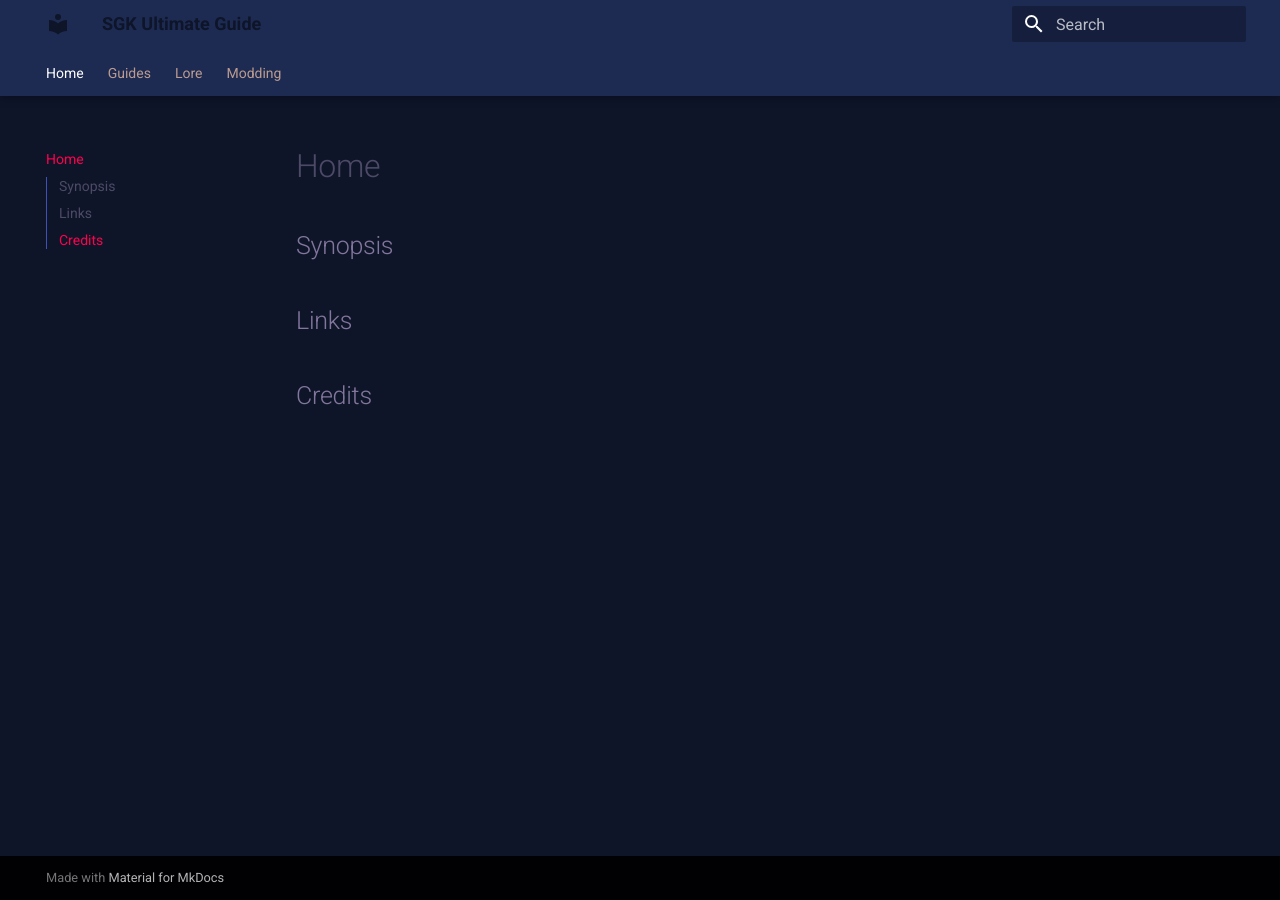
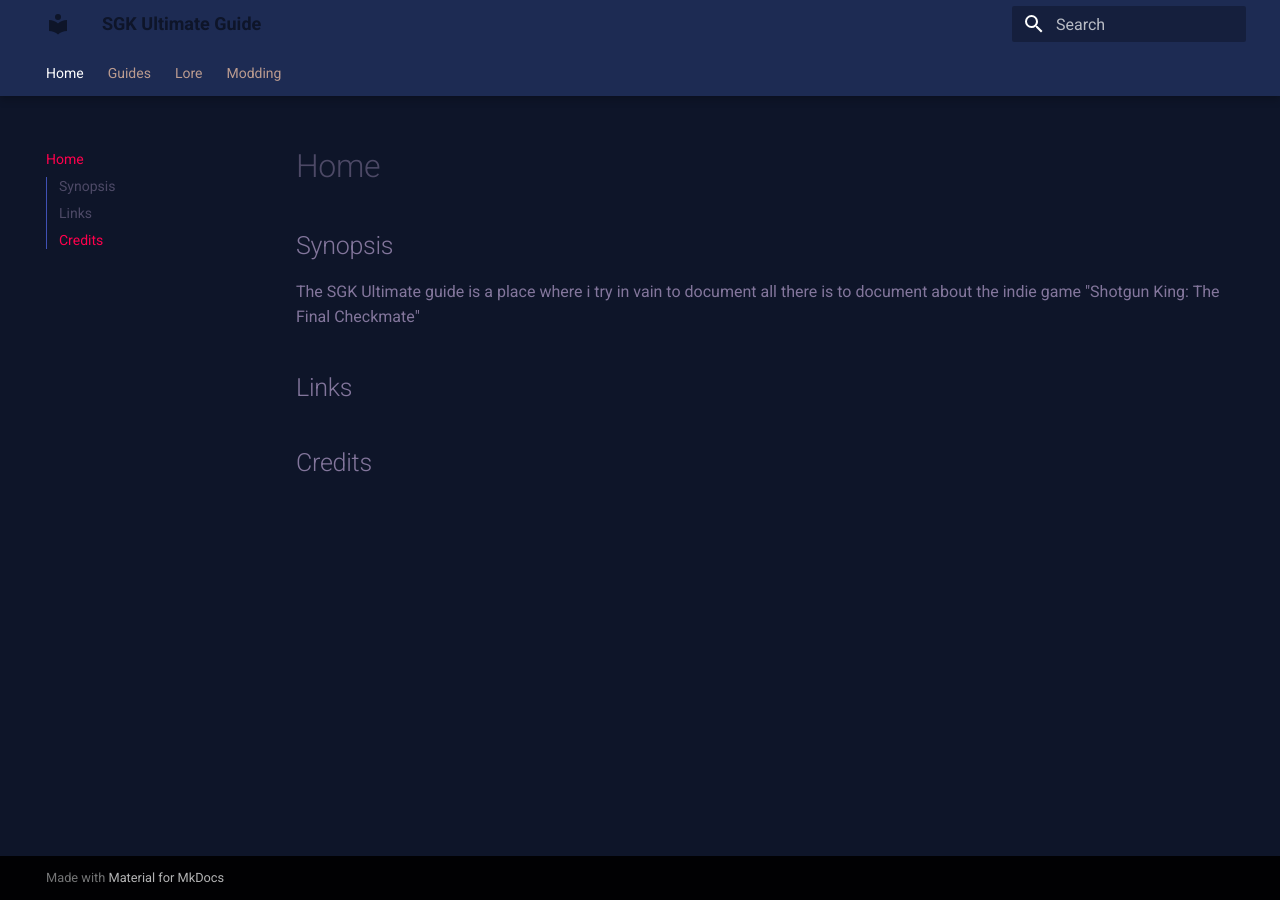
Before and after one commit to microbullet/microbullet.github.io, an MkDocs documentation site: the page built from docs/index.md, in a window 1280 px wide. Built offline with MkDocs 1.6.1 and Material for MkDocs 9.7.7, drawn with Linux system fonts in a browser that asks for light colours.

Commit message:
Updated the synopsis

```diff
--- a/docs/index.md
+++ b/docs/index.md
@@ -3,8 +3,10 @@
 
 ## Synopsis
 
+The SGK Ultimate guide is a place where i try in vain to document all there is to document about the indie game "Shotgun King: The Final Checkmate"
 
 ## Links
 
 
+
 ## Credits
```
